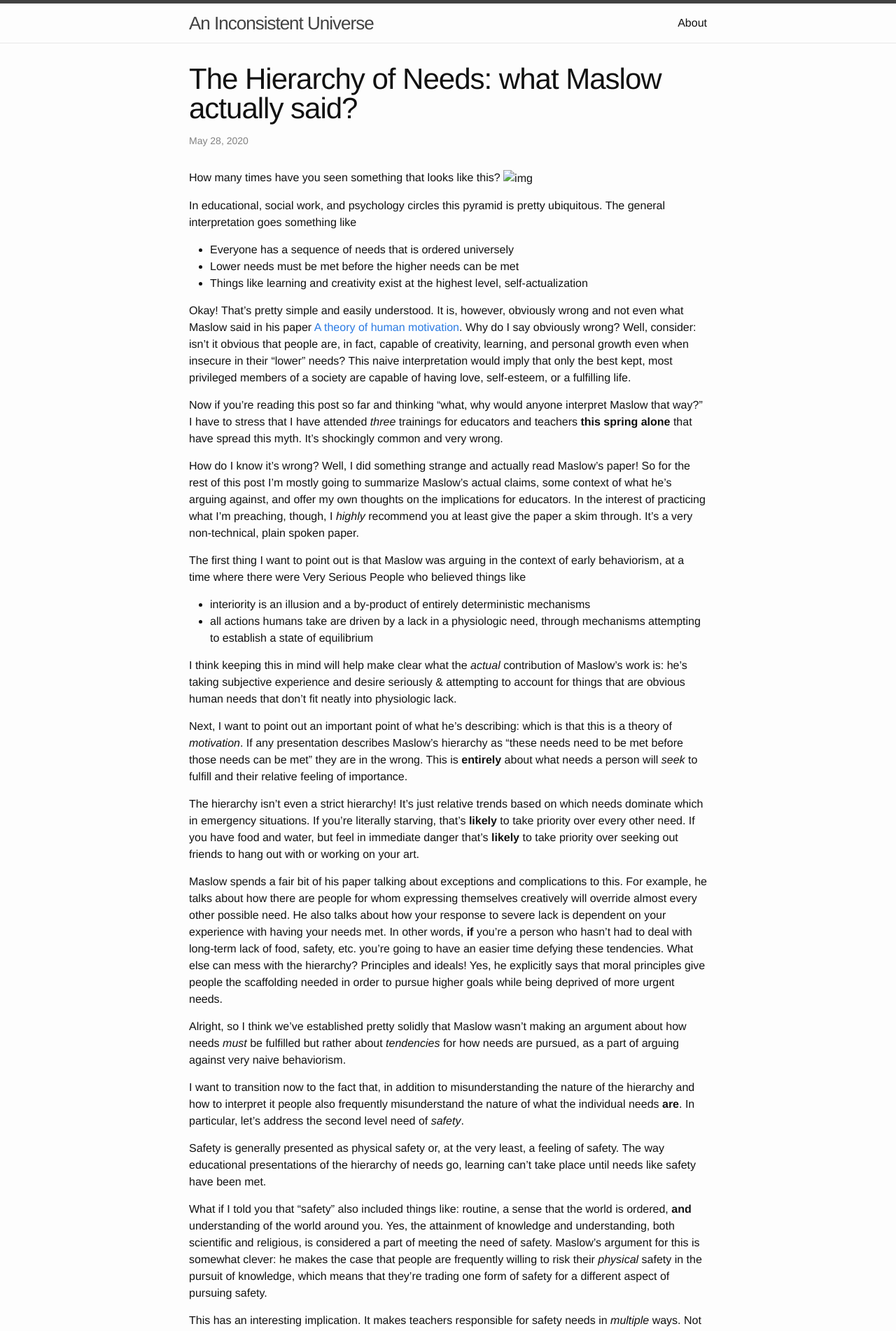
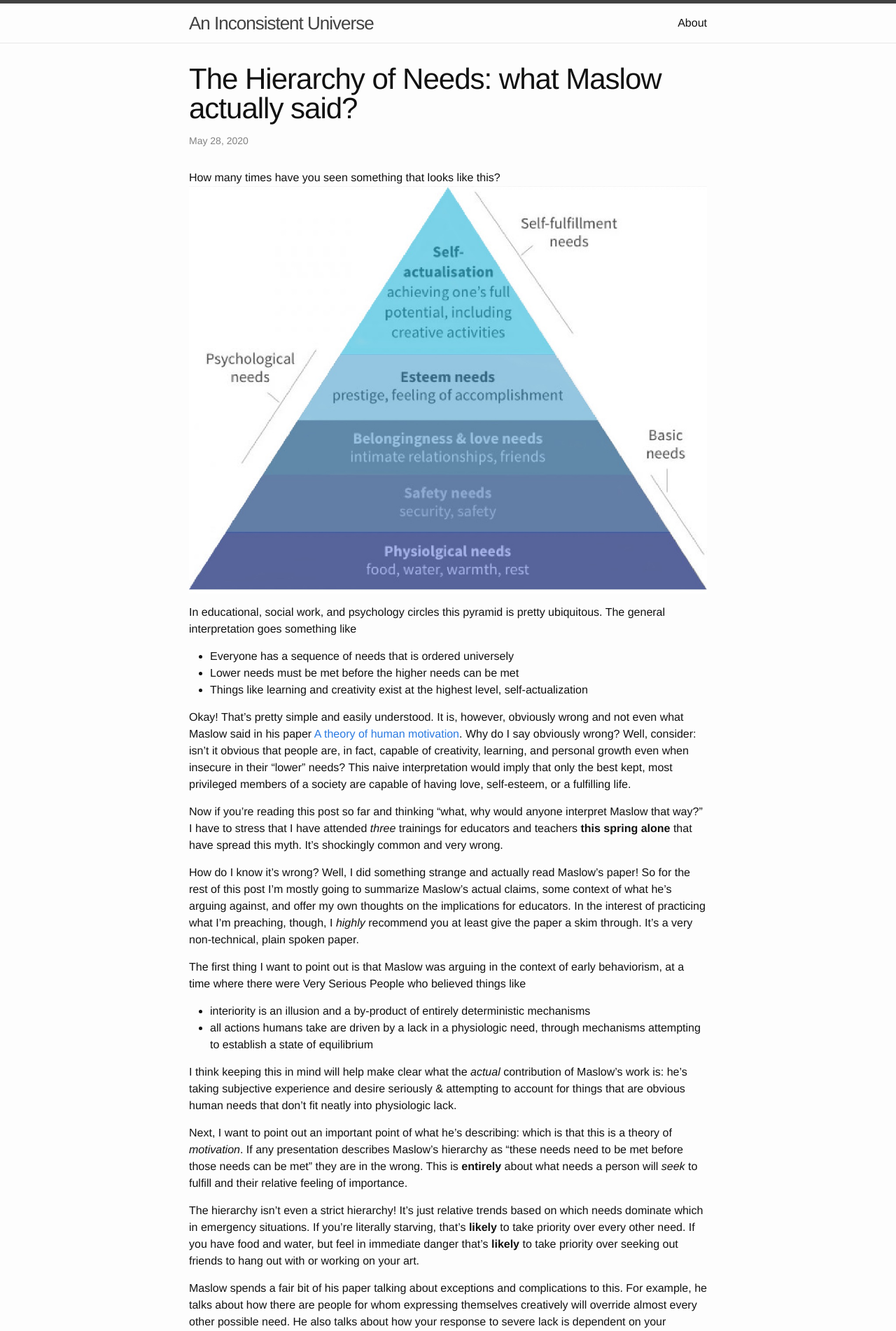
Before and after one commit to clarissalittler/clarissalittler.github.io, a Jekyll site: the page built from _posts/2020-05-28-maslow.markdown, in a window 1280 px wide. Shown: the top 1902 px of the page at 70% size. Built offline with Jekyll 4.4.1, drawn with Linux system fonts in a browser that asks for light colours.

Commit message:
fixing assets

```diff
--- a/_posts/2020-05-28-maslow.markdown
+++ b/_posts/2020-05-28-maslow.markdown
@@ -6,7 +6,7 @@ categories:
 ---
 
 How many times have you seen something that looks like this?
-![img](./maslow.jpg)
+![img](/assets/maslow.jpg)
 
 In educational, social work, and psychology circles this pyramid is pretty ubiquitous. The general interpretation goes something like
 
```
Also changed, not shown: assets/maslow.jpg (added).
